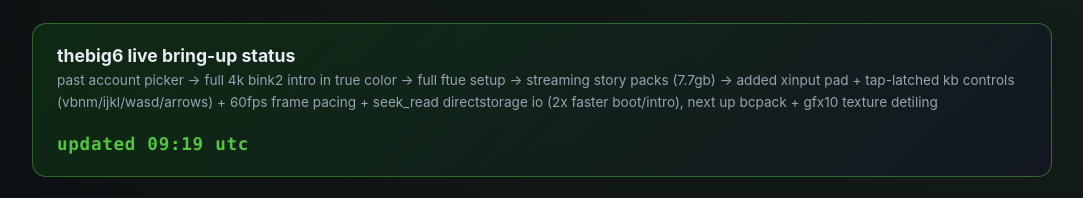
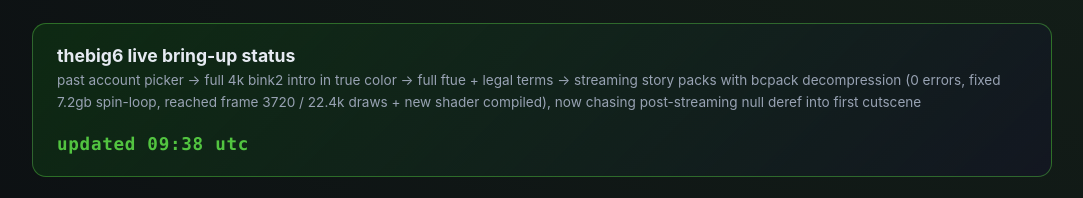
Before and after one commit to rpatty-dev/PercyScarlett, a plain HTML site: page docs/index.html in a window 1280 px wide. Shown: the part 518-716 px from the top of the page, without its empty margins (98-1181 px from the left). Drawn offline with Linux system fonts and the light colour scheme.

Commit message:
docs: update thebig6 live status (09:38 utc)

```diff
--- a/docs/index.html
+++ b/docs/index.html
@@ -125,9 +125,9 @@
     <div class="countdown-box" id="live-status">
       <div>
         <div class="countdown-title">thebig6 live bring-up status</div>
-        <div class="countdown-sub" id="live-status-text">past account picker -> full 4k bink2 intro in true color -> full ftue setup -> streaming story packs (7.7gb) -> added xinput pad + tap-latched kb controls (vbnm/ijkl/wasd/arrows) + 60fps frame pacing + seek_read directstorage io (2x faster boot/intro), next up bcpack + gfx10 texture detiling</div>
+        <div class="countdown-sub" id="live-status-text">past account picker -> full 4k bink2 intro in true color -> full ftue + legal terms -> streaming story packs with bcpack decompression (0 errors, fixed 7.2gb spin-loop, reached frame 3720 / 22.4k draws + new shader compiled), now chasing post-streaming null deref into first cutscene</div>
       </div>
-      <div class="countdown-timer" style="font-size:1.1rem;" id="live-status-time">updated 09:19 utc</div>
+      <div class="countdown-timer" style="font-size:1.1rem;" id="live-status-time">updated 09:38 utc</div>
     </div>
 
     <div class="stats">
```
